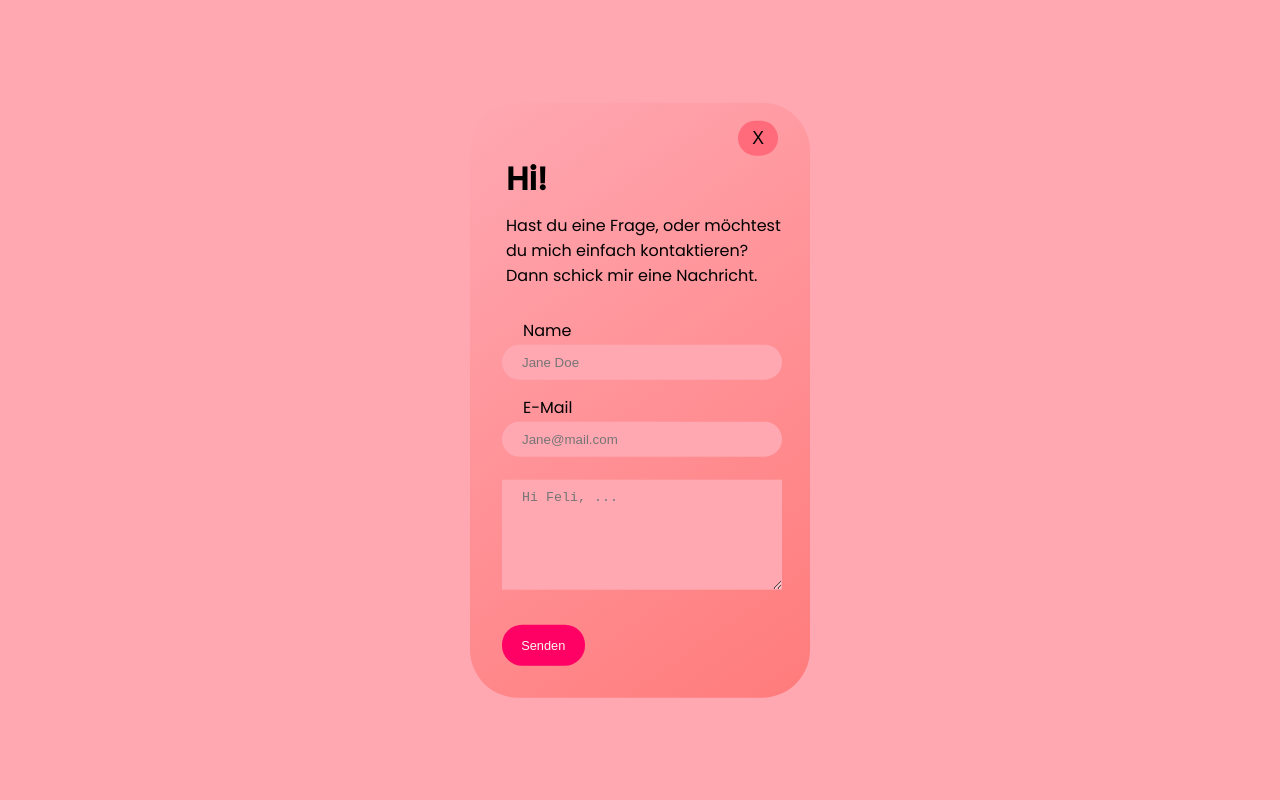
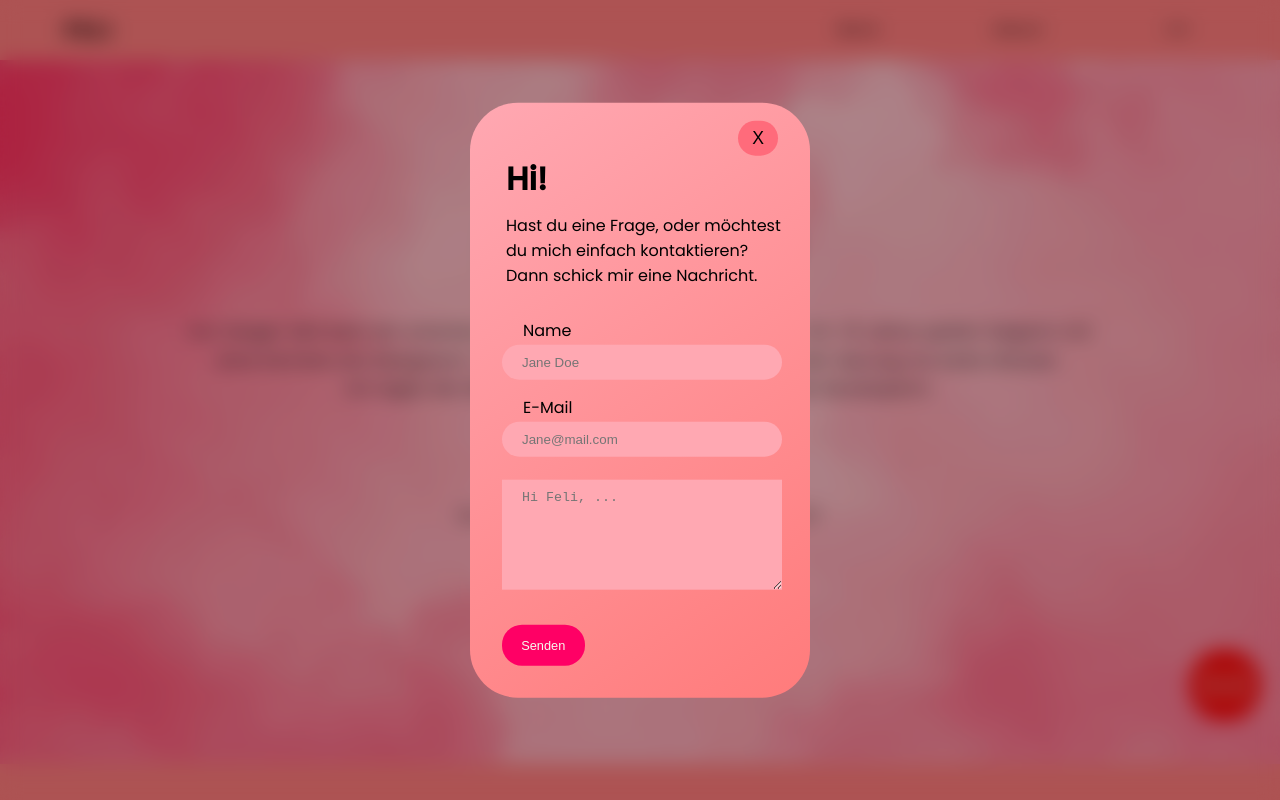
Before and after one commit to FeliKroder/FeliKroder.github.io, a Next.js app: page / in a window 1280 px wide. Both pictures are taken after a click on the picture 1225 px from the left and 685 px from the top of the page. Shown: the top 800 px of the page. Built offline with nearby package versions, Linux system fonts and the light colour scheme.

Commit message:
Manage outerClick and Modal Backdrop

```diff
--- a/components/ContactModal/index.jsx
+++ b/components/ContactModal/index.jsx
@@ -1,5 +1,4 @@
 import { StyledContactButton } from "@/design-system/StyledImage";
-import { StyledLamp } from "@/design-system/StyledImage";
 import {
   StyledModal,
   StyledModalContent,
@@ -43,7 +42,7 @@ export default function ConfirmModal({}) {
         priority={true}
       ></StyledContactButton>
       {showModal && (
-        <StyledModal>
+        <StyledModal onClick={handleOuterClick}>
           <StyledModalContent>
             <StyledModalButton
               type="reset"
--- a/design-system/GlobalStyle.js
+++ b/design-system/GlobalStyle.js
@@ -16,6 +16,8 @@ export const GlobalStyle = createGlobalStyle`
   --accent-color-medium: #ef8f8f;
   --accent-color-light: #ffa8b2;
   --text-color:#000000;
+  --text-color-light:#ffffff;
+
 }
 
 *,
--- a/design-system/StyledContact.js
+++ b/design-system/StyledContact.js
@@ -1,13 +1,4 @@
 import styled, { css } from "styled-components";
-
-// export const StyledContactButton = styled.button`
-//   text-decoration: none;
-//   color: var(--text-color);
-//   // border: green solid 2px;
-//   position: fixed;
-//   bottom: 120px;
-//   right: 40px;
-// `;
 
 export const StyledModal = styled.div`
   position: fixed;
@@ -15,7 +6,9 @@ export const StyledModal = styled.div`
   left: 0;
   width: 100%;
   height: 100vh;
-  background-color: var(--accent-color-light);
+  background-color: rgba(1, 1, 1, 0.32);
+  backdrop-filter: blur(10px);
+  // opacity: 0.33;
 `;
 
 export const StyledModalContent = styled.div`
```
